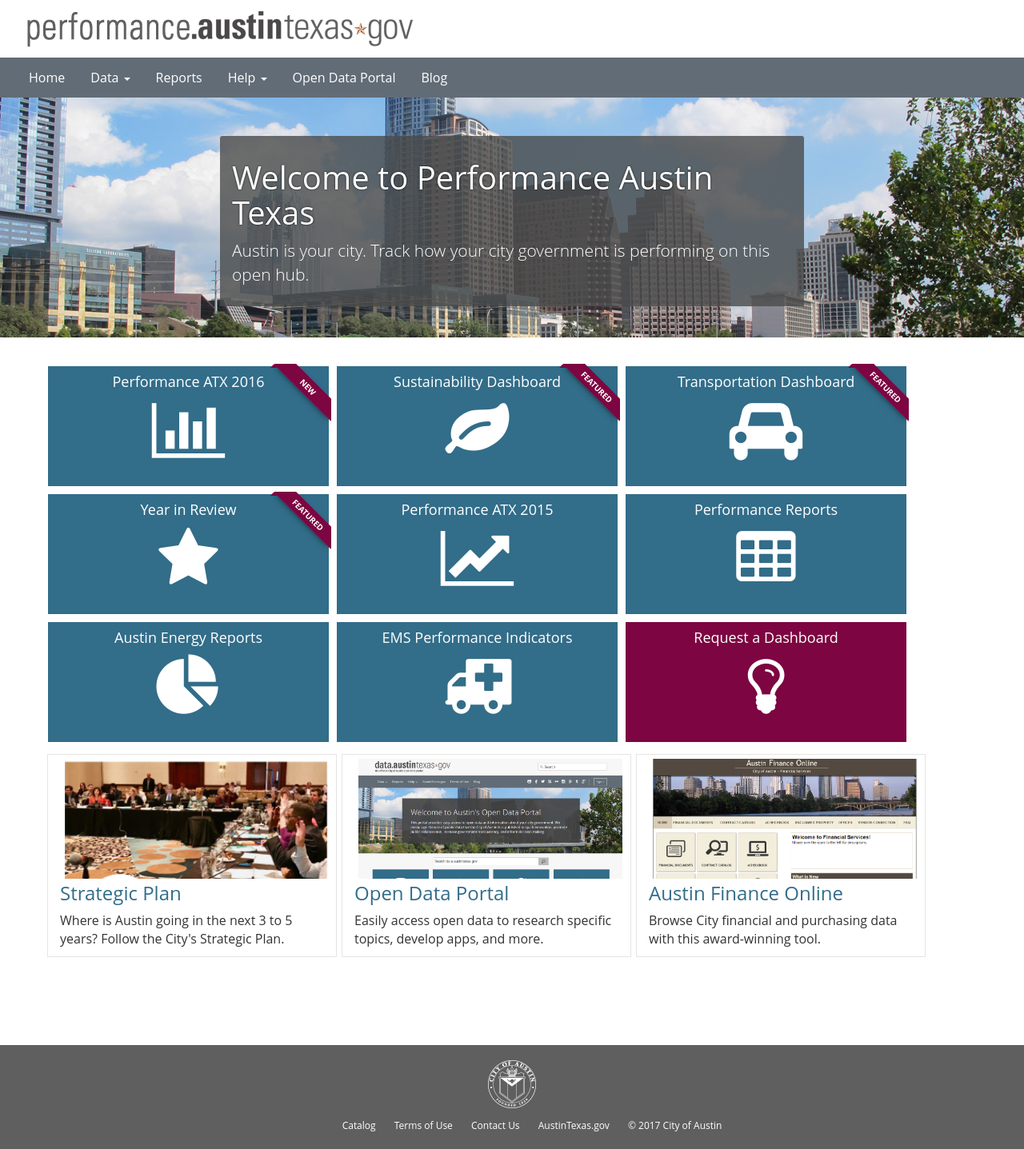
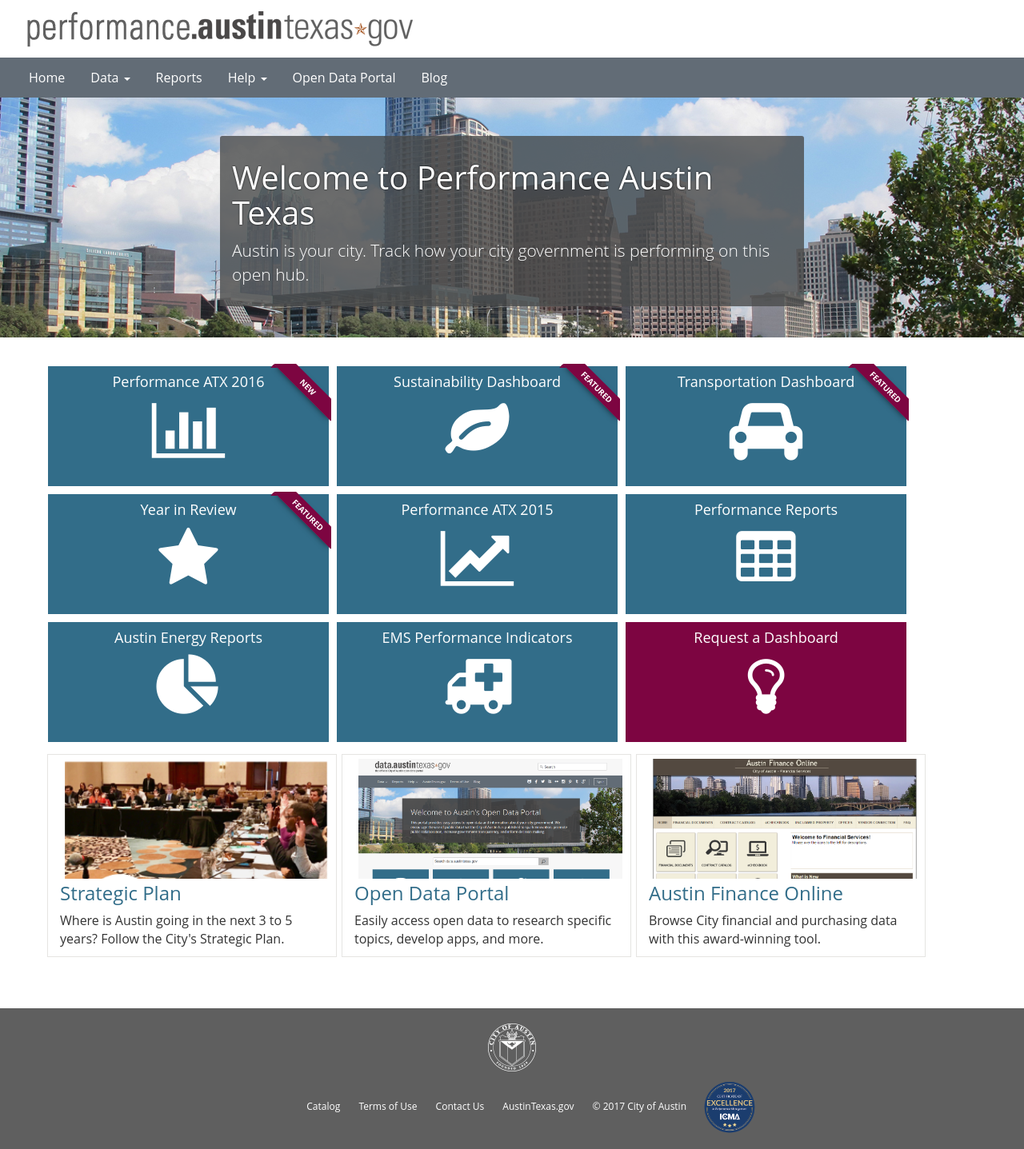
Before and after one commit to thuzarwin/PerformanceATX, a Jekyll site: the page built from index.md, in a window 1280 px wide. Shown: the whole page at 80% size. Built offline with Jekyll 4.4.1, drawn with Linux system fonts in a browser that asks for light colours; nearby versions of some CDN libraries; some web fonts are replaced.

Commit message:
added ICMA badge

```diff
--- a/_includes/footer.html
+++ b/_includes/footer.html
@@ -74,7 +74,8 @@
         <li><a href="http://austintexas.gov/page/open-data-help" rel="nofollow" target="_blank">Contact Us</a></li>
         <li><a href="https://www.austintexas.gov/" rel="nofollow" target="_blank">AustinTexas.gov</a></li>
 <li>© 2017 City of Austin</li>
-
+&nbsp;&nbsp;&nbsp;&nbsp;
+	  <a href="https://icma.org/certificates-performance-management"> <img src="/PerformanceATX/components/images/CPM badges_2017_01_excellence.png" height="70" width="70" alt="ICMA Performance Management web badge award"> </a>
     </ul>
   </div>
   </footer>
```
